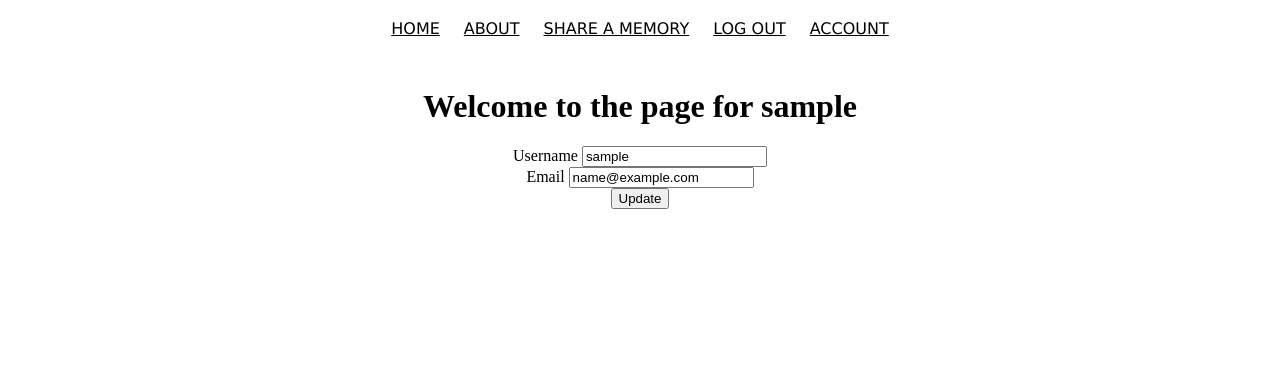
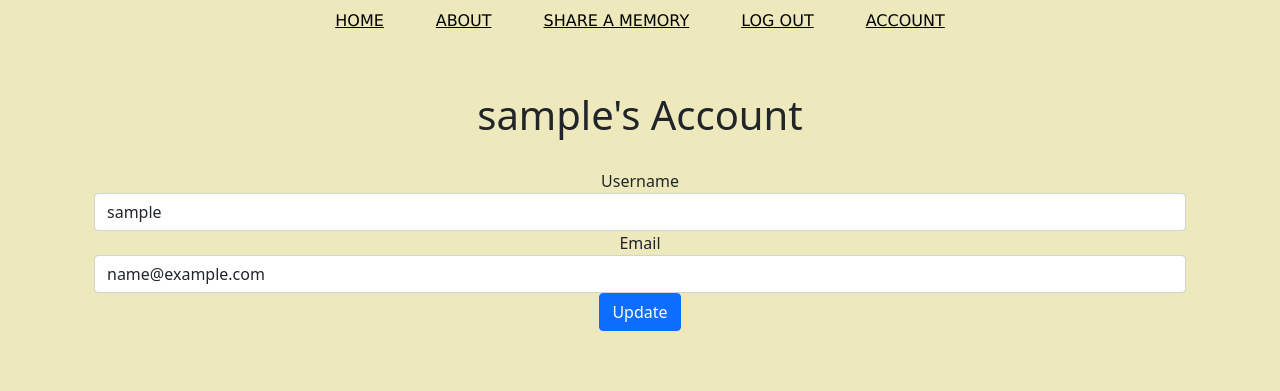
Before and after one commit to ndrewgallup/eternals, a Flask app: page /account in a window 1280 px wide. Shown: the part 409-800 px from the top of the page. Run offline with Flask 2, Linux system fonts and the light colour scheme; the visitor is signed in with stand-in values (Sample User, id 1); data comes from the database, SQL or seed files in the repository; some libraries are stand-ins or nearby versions.

Commit message:
style day 1

```diff
--- a/myapp/static/style.css
+++ b/myapp/static/style.css
@@ -1,14 +1,26 @@
+body {
+  background-color: rgb(238, 233, 188);
+}
+
 h1 {
   text-align: center;
   margin-top: 40px;
 }
 
+h2 {
+  font-size: 24px;
+}
+
+h3 {
+  font-size: 20px;
+}
+
 h1.eternal-head {
   text-align: center;
-  color: white;
+  color: rgb(227, 220, 159);
   font-size: 80px;
   margin: 0 auto;
-
+  font-family: 'Playfair Display SC', serif;
   line-height: 5;
   background-image: url(https://www.bibleverses.com/wp-content/uploads/2018/09/bible-verses-about-death.jpg);
   background-size:cover;
@@ -16,11 +28,12 @@ h1.eternal-head {
 }
 
 ul.nav {
-
-  text-align: center;
+  display: flex;
+  align-items: center;
+  justify-content: center;
   color: black;
   font-size: bold;
-  margin: 10px 30px 0px 30px;
+
   padding: 0;
 }
 
@@ -28,9 +41,9 @@ ul.nav {
   list-style-type: none;
   margin: 10px;
   font-family:Verdana, Geneva, Tahoma, sans-serif;
-  display:inline-flex;
-  text-align: center;
-  color: navy;
+  display: flex;
+
+
 }
 
 .nav a {
@@ -45,18 +58,24 @@ ul.nav {
   text-decoration: none;
 }
 
+div.jumbotron {
+  text-align: center;
+  margin-bottom: 30px;
+}
+
 div.container {
   text-align: center;
 }
 
 div.card {
-  display: inline flex;
+  display: grid;
   text-decoration: none;
+  margin: 10px;
+
 }
 
 div.car-boy {
-  border: 5px solid black;
-  background-image: url("https://imgur.com/kXmBdqj");
+
   margin: 15px 60px 15px 60px;
 
 }
@@ -66,12 +85,14 @@ a.card-title {
 }
 
 a {
+
   text-decoration: none;
   color: black;
+
 }
 
 a.btn.btn-primary {
-  text-decoration: underline;
+  background-color: #7eafaf;
 }
 
 a.page-link {
--- a/myapp/templates/account.html
+++ b/myapp/templates/account.html
@@ -3,7 +3,7 @@
 
 <div class="jumbotron">
     <div align="center">
-        <h1>Welcome to the page for {{current_user.username}}</h1>
+        <h1>{{current_user.username}}'s Account</h1>
     </div>
 </div>
 
--- a/myapp/templates/base.html
+++ b/myapp/templates/base.html
@@ -1,7 +1,11 @@
 <!DOCTYPE html>
 <html lang="en">
 <head>
-
+    <link rel="preconnect" href="https://fonts.googleapis.com">
+<link rel="preconnect" href="https://fonts.gstatic.com" crossorigin>
+<link href="https://fonts.googleapis.com/css2?family=Playfair+Display+SC:ital,wght@1,900&display=swap" rel="stylesheet">
+    <link href="https://cdn.jsdelivr.net/npm/bootstrap@5.1.3/dist/css/bootstrap.min.css" rel="stylesheet" integrity="sha384-1BmE4kWBq78iYhFldvKuhfTAU6auU8tT94WrHftjDbrCEXSU1oBoqyl2QvZ6jIW3" crossorigin="anonymous">
+    <script defer src="https://cdn.jsdelivr.net/npm/bootstrap@5.1.3/dist/js/bootstrap.bundle.min.js" integrity="sha384-ka7Sk0Gln4gmtz2MlQnikT1wXgYsOg+OMhuP+IlRH9sENBO0LRn5q+8nbTov4+1p" crossorigin="anonymous"></script>
     <meta charset="UTF-8">
     <meta http-equiv="X-UA-Compatible" content="IE=edge">
     <meta name="viewport" content="width=device-width, initial-scale=1.0">
@@ -9,7 +13,7 @@
     <title>Eternals</title>
 </head>
 <body>
-    <h1 class="eternal-head">ETERNALS</h1>
+    <h1 class="eternal-head" id="">ETERNALS</h1>
     <ul class="nav">
         <li class="nav-link">
             <a href="{{url_for('core.index')}}">HOME</a>
--- a/myapp/templates/index.html
+++ b/myapp/templates/index.html
@@ -1,7 +1,7 @@
 {% extends "base.html" %}
 {% block content %}
     <div class="jumbotron">
-        <h1>Memory Lane</h1>
+        <h1>MEMORY LANE</h1>
     </div>
     <div class="container">
         {% for post in blog_posts.items %}
@@ -11,7 +11,7 @@
                         <a class="card-title" href="{{url_for('blog_posts.blog_post', blog_post_id=post.id)}}">"{{post.title}}"</a><br>
                         <a href="{{url_for('users.user_posts', username=post.author.username)}}">Shared by: {{post.author.username}}</a>
                     </h2>
-                    <p>Eternalized on: {{ post.date.strftime('%B %d, %Y') }}</p>
+                    <p class="text-muted">Eternalized on: {{ post.date.strftime('%B %d, %Y') }}</p>
                     <a class="btn btn-primary" href="{{url_for('blog_posts.blog_post', blog_post_id=post.id)}}">Read Memory</a>
                 </div>
             </div>
```
